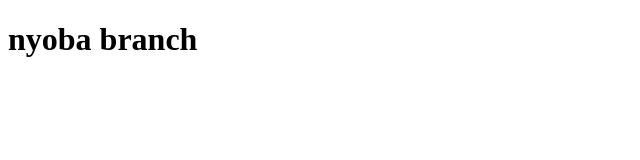
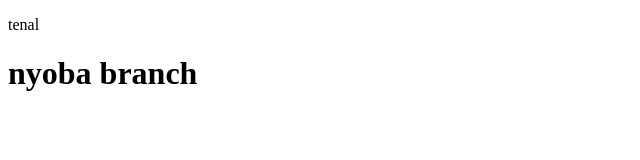
Before and after one commit to BaihaqiCode/belajarGit, a plain HTML site: page index.html in a window 1280 px wide. Shown: the whole page, without its empty margins (0-640 px from the left). Drawn offline with Linux system fonts and the light colour scheme.

Commit message:
nyoba aja konflik

```diff
--- a/index.html
+++ b/index.html
@@ -6,6 +6,7 @@
     <title>nyoba branch</title>
 </head>
 <body>
+    <p>tenal</p>
     <h1>nyoba branch</h1>
 </body>
 </html>
```
